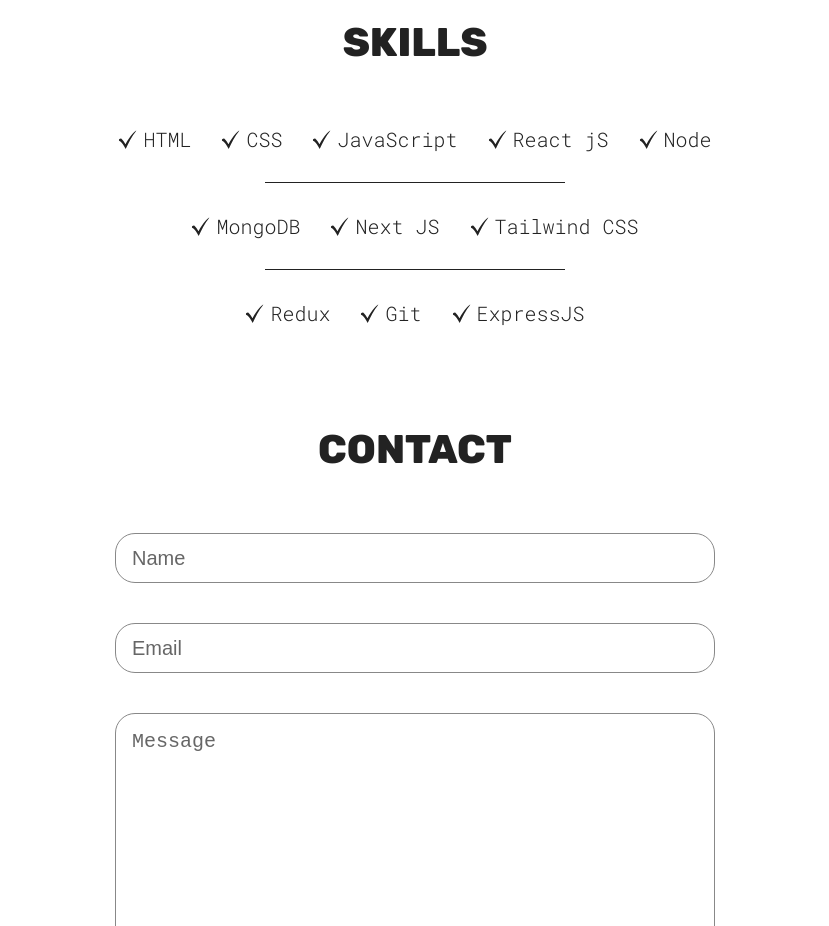
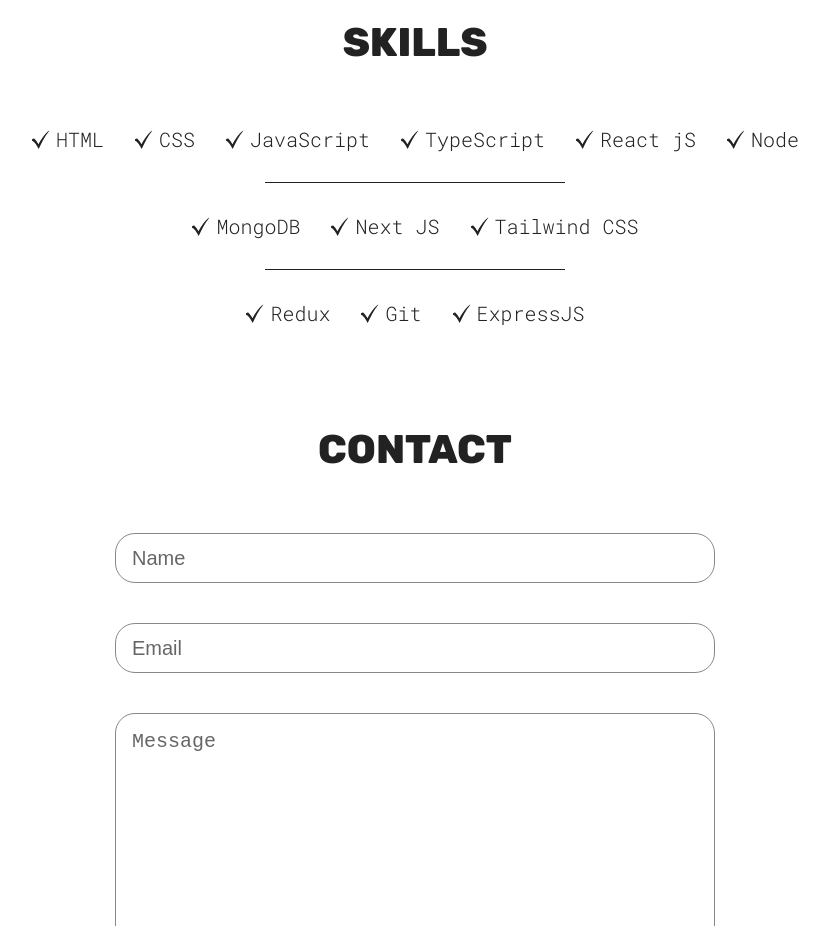
Before and after one commit to RockyR6/portfolio-frontend, a React (Vite) app: page / in a window 1280 px wide. Shown: the part 1400-2326 px from the top of the page, without its empty margins (225-1054 px from the left). Built offline with nearby package versions, Linux system fonts and the light colour scheme.

Commit message:
Update Skills.jsx

```diff
--- a/src/sections/Skills/Skills.jsx
+++ b/src/sections/Skills/Skills.jsx
@@ -15,6 +15,7 @@ function Skills() {
         <SkillList src={checkMarkIcon} skill="HTML" />
         <SkillList src={checkMarkIcon} skill="CSS" />
         <SkillList src={checkMarkIcon} skill="JavaScript" />
+        <SkillList src={checkMarkIcon} skill="TypeScript" />
         <SkillList src={checkMarkIcon} skill="React jS" />
         <SkillList src={checkMarkIcon} skill="Node" />
       </div>
```
